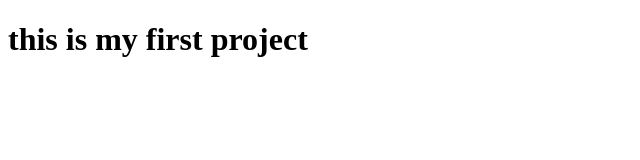
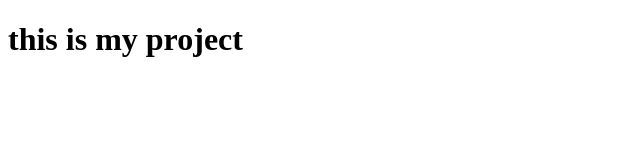
Before and after one commit to Gotti7411/Bookstore-App, a plain HTML site: page index.html in a window 1280 px wide. Shown: the whole page, without its empty margins (0-640 px from the left). Drawn offline with Linux system fonts and the light colour scheme.

Commit message:
this is my first commit

```diff
--- a/index.html
+++ b/index.html
@@ -6,6 +6,6 @@
     <title>Document</title>
 </head>
 <body>
-    <h1>this is my first project</h1>
+    <h1>this is my project</h1>
 </body>
 </html>
```
